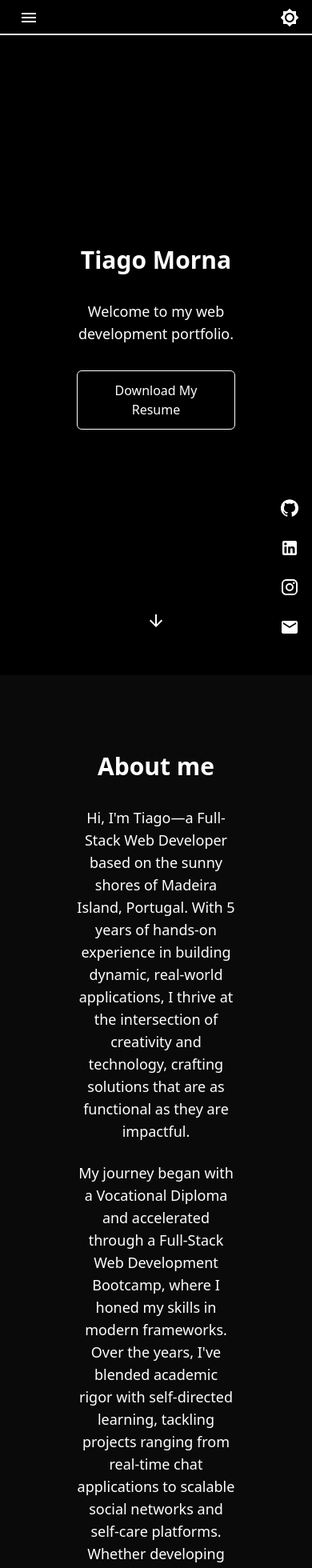
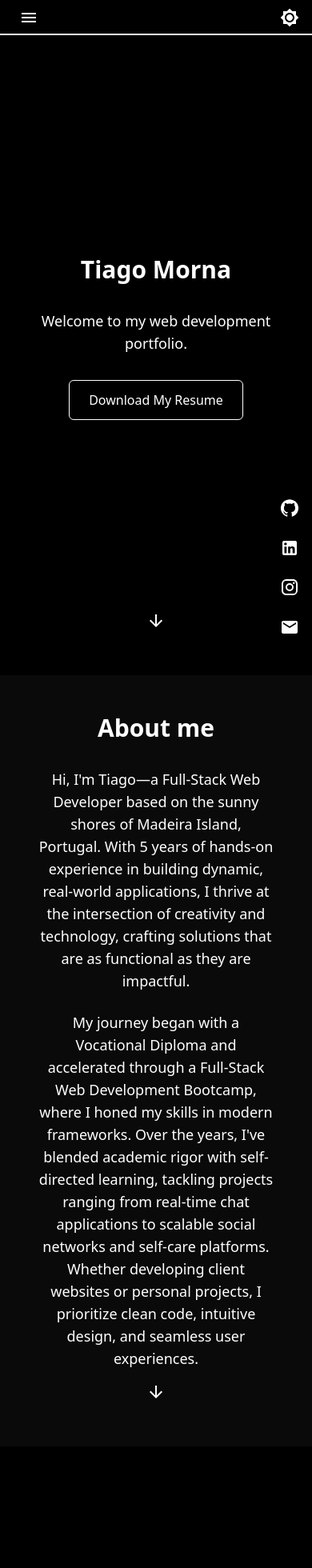
Before and after one commit to LunnS2/Portfolio-Website, a React (Vite) app: page / in a window 390 px wide. Shown: the top 1960 px of the page at 80% size. Built offline with nearby package versions, Linux system fonts and the light colour scheme.

Commit message:
Fix responsiveness in smaller screens

```diff
--- a/src/components/about.jsx
+++ b/src/components/about.jsx
@@ -6,7 +6,7 @@ function About() {
   return (
     <section
       id="about"
-      className="min-h-screen flex items-center justify-center p-24 text-black dark:text-white bg-gray-100 dark:bg-neutral-950 transition-colors duration-300 relative"
+      className="min-h-screen flex items-center justify-center pb-24 p-12 text-black dark:text-white bg-gray-100 dark:bg-neutral-950 transition-colors duration-300 relative"
     >
       <motion.div
         className="text-center"
--- a/src/components/activity.jsx
+++ b/src/components/activity.jsx
@@ -41,7 +41,7 @@ function Activity() {
   return (
     <section
       id="experience"
-      className="min-h-screen flex flex-col items-center justify-center p-24 text-black dark:text-white bg-white dark:bg-black transition-colors duration-300 relative"
+      className="min-h-screen flex flex-col items-center justify-center p-12 text-black dark:text-white bg-white dark:bg-black transition-colors duration-300 relative"
     >
       <motion.div
         className="text-center"
--- a/src/components/contact.jsx
+++ b/src/components/contact.jsx
@@ -84,7 +84,7 @@ function ContactForm() {
   return (
     <section
       id="contact"
-      className="min-h-screen flex items-center justify-center p-6 lg:p-12 text-black dark:text-white bg-gray-100 dark:bg-neutral-950 transition-colors duration-300"
+      className="min-h-screen flex items-center justify-center p-6 text-black dark:text-white bg-gray-100 dark:bg-neutral-950 transition-colors duration-300"
     >
       <motion.div
         initial={{ opacity: 0, y: 50 }}
--- a/src/components/footer.jsx
+++ b/src/components/footer.jsx
@@ -3,7 +3,7 @@ import React from "react";
 function Footer() {
   const year = new Date().getFullYear();
   return (
-    <div className="bg-white text-black dark:bg-black dark:text-white p-2 w-full top-0 left-0 z-50 text-center transition-colors duration-300">
+    <div className="bg-white text-black dark:bg-black dark:text-white p-8 w-full top-0 left-0 z-50 text-center transition-colors duration-300">
       <p>ⓒ {year} All rights reserved.</p>
     </div>
   )
--- a/src/components/hero.jsx
+++ b/src/components/hero.jsx
@@ -41,7 +41,7 @@ function Hero() {
       onMouseMove={handleMouseMove}
       onMouseEnter={() => setIsHovered(true)}
       onMouseLeave={() => setIsHovered(false)}
-      className="relative min-h-screen flex items-center justify-center p-24 bg-white dark:bg-black transition-colors duration-300 overflow-hidden"
+      className="relative min-h-screen flex items-center justify-center p-12 bg-white dark:bg-black transition-colors duration-300 overflow-hidden"
     >
       <motion.div
         className="text-center"
--- a/src/components/tech-stack.jsx
+++ b/src/components/tech-stack.jsx
@@ -68,7 +68,7 @@ function TechStack() {
   return (
     <section
       id="skills"
-      className="min-h-screen p-6 pb-24 sm:p-12 md:p-24 flex items-center text-black dark:text-white bg-gray-100 dark:bg-neutral-950 transition-colors duration-300 relative"
+      className="min-h-screen pb-24 p-8 flex items-center text-black dark:text-white bg-gray-100 dark:bg-neutral-950 transition-colors duration-300 relative"
     >
       <motion.div
         className="text-center"
--- a/src/components/work.jsx
+++ b/src/components/work.jsx
@@ -6,7 +6,7 @@ function Work() {
   return (
     <section
       id="work"
-      className="min-h-screen p-6 pb-24 sm:p-12 md:p-24 flex flex-col items-center text-black dark:text-white bg-white dark:bg-black transition-colors duration-300 relative"
+      className="min-h-screen pb-24 p-12 flex flex-col items-center text-black dark:text-white bg-white dark:bg-black transition-colors duration-300 relative"
     >
       <motion.div
         className="text-center"
```
